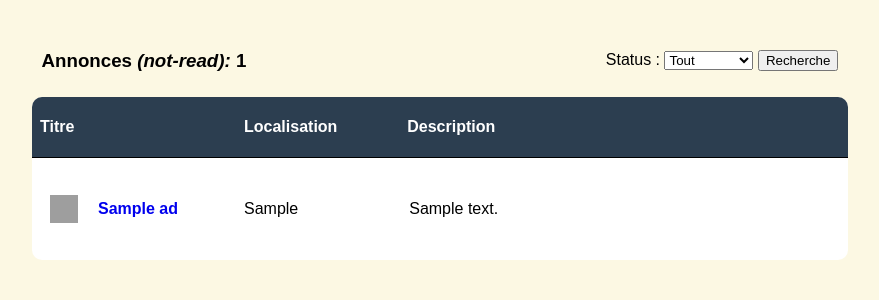
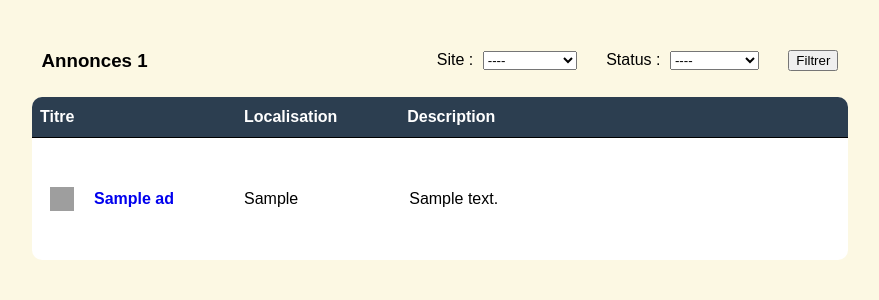
Before and after one commit to Florian-Dj/job_search, a Django app: page /annonce in a window 1280 px wide. Shown: the part 73-373 px from the top of the page, without its empty margins (200-1079 px from the left). Run offline with Django 3.2, Linux system fonts and the light colour scheme; tables that the repository leaves empty hold one stand-in row (values such as "Sample post"); grey boxes are pictures that could not be loaded.

Commit message:
Add filter site on ad page

```diff
--- a/mysite/polls/models.py
+++ b/mysite/polls/models.py
@@ -18,3 +18,6 @@ class Ad(models.Model):
     location = models.CharField(max_length=255)
     link = models.CharField(max_length=255, unique=True)
     status = models.CharField(max_length=255)
+
+    def __str__(self):
+        return "{} / {}".format(self.title, self.location)
--- a/mysite/polls/views.py
+++ b/mysite/polls/views.py
@@ -22,14 +22,23 @@ def search(request):
 
 
 def ad(request):
-    select = request.GET.get('status', 'not-read')
-    status = ["not-red", "applied", "inadequate", "expired"]
-    if select in status:
+    select = request.GET.get('status', '')
+    site = request.GET.get('site', '')
+    if not site and not select:
+        print("Here 1")
+        ad_list = Ad.objects.all()
+    elif not select:
+        print("Here 2")
+        ad_list = Ad.objects.filter(site__web=site)
+    elif not site:
+        print("Here 3")
         ad_list = Ad.objects.filter(status=select)
     else:
-        ad_list = Ad.objects.all()
+        print("Here 4")
+        ad_list = Ad.objects.filter(status=select, site__web=site)
     context = {
         'ad_list': ad_list,
-        'status': select
+        'status': select,
+        'site': site,
     }
     return render(request, 'ad.html', context)
--- a/mysite/static/css/style.css
+++ b/mysite/static/css/style.css
@@ -62,6 +62,12 @@ div.title h3{
     margin: 0;
 }
 
+form#site select{
+    margin: 0 25px 0 5px;
+}
+
+
+
 .wrap-table100 {
   width: 85%;
   margin: 25px auto;
@@ -88,15 +94,15 @@ table td.site{
 }
 
 table img {
-    width: 28px;
-    height: 28px;
+    width: 24px;
+    height: 24px;
     padding-right: 20px;
     padding-left: 10px;
 }
 
 td.title{
     width: 95%;
-    height: 100px;
+    height: 120px;
     display: flex;
     justify-content: start;
     align-items: center;
@@ -115,7 +121,7 @@ td.location{
 tbody tr {border-top: 1px solid black;}
 
 table thead tr {
-  height: 60px;
+  height: 40px;
   background: #2c3e50;
   color: white;
 }
--- a/mysite/templates/ad.html
+++ b/mysite/templates/ad.html
@@ -5,18 +5,25 @@
 {% block body %}
 
 <div class="title">
-    <h3> Annonces <i>({{ status }}):</i> {{ ad_list.count }}</h3>
+    <h3> Annonces {{ ad_list.count }}</h3>
     <div class="form">
-        <form id="status" action="{% url 'annonce' %}" method="get">
+        <form id="site" action="{% url 'annonce' %}" method="get">
+            <label for="site-select">Site : </label>
+            <select form="site" name="site" id="site-select">
+                <option value="">----</option>
+                <option value="Leboncoin">Leboncoin</option>
+                <option value="Linkedin">Linkedin</option>
+                <option value="Pole-Emploi">Pôle-Emploi</option>
+            </select>
             <label for="status-select">Status : </label>
-            <select form="status" name="status" id="status-select">
-                <option value="all">Tout</option>
+            <select form="site" name="status" id="status-select">
+                <option value="">----</option>
                 <option value="not-read">Non Lue</option>
                 <option value="applied">Postulé</option>
                 <option value="inadequate">Inadéquate</option>
                 <option value="expired">Expiré</option>
             </select>
-            <input class="button" type="submit" value="Recherche">
+            <input class="button" type="submit" value="Filtrer">
         </form>
     </div>
 </div>
@@ -34,7 +41,10 @@
             <tbody>
 {% for ad in ad_list %}
                 <tr id="{{ad.id}}">
-                    <td class="title"><img src="../static/image/{{ ad.site.web }}.png" alt="{{ ad.site.web }}" title="{{ ad.site.web }}"/><a href="{{ad.link}}" target="_blank"><b>{{ad.title}}</b></a></td>
+                    <td class="title">
+                        <img src="../static/image/{{ ad.site.web }}.png" alt="{{ ad.site.web }}" title="{{ ad.site.web }}"/>
+                        <a href="{{ad.link}}" target="_blank"><b>{{ad.title}}</b></a>
+                    </td>
                     <td class="location">{{ad.location}}</td>
                     <td class="description">{{ad.description}}</td>
                 </tr>
```
